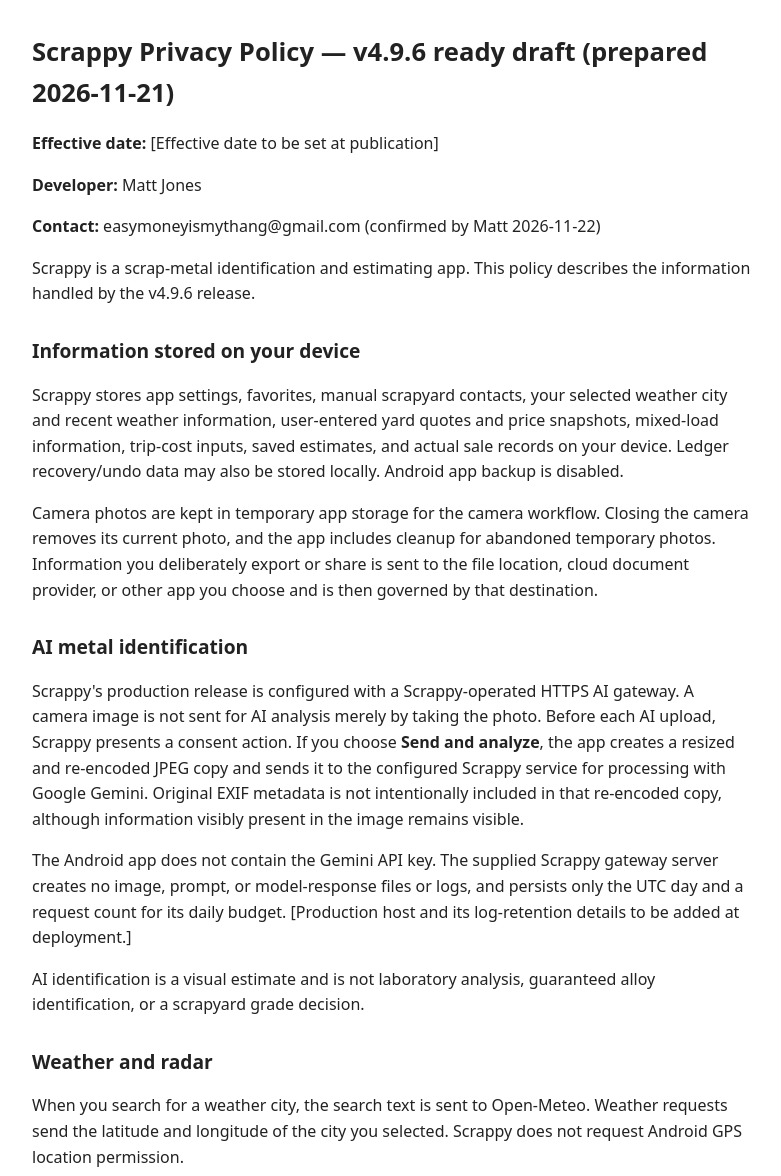
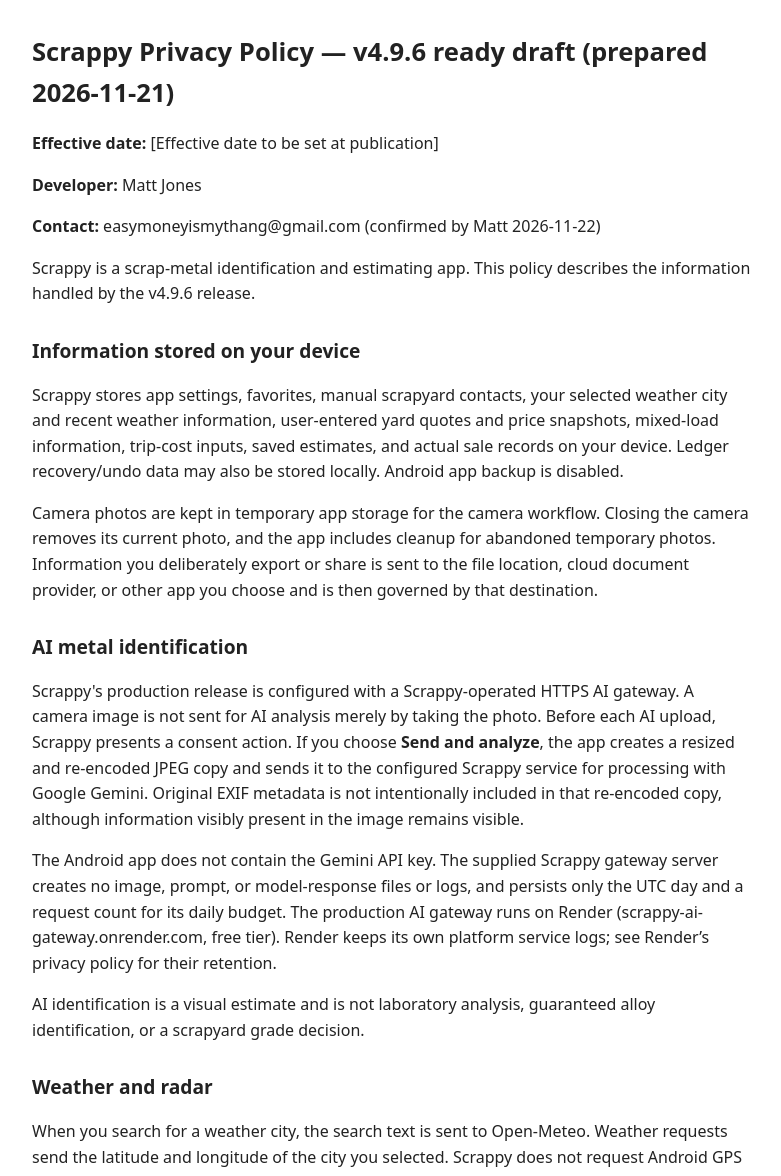
Before and after one commit to easymoneyismythang/Scrappy, a plain HTML site: page docs/privacy-policy.html in a window 1280 px wide. Shown: the top 1176 px of the page, without its empty margins (248-1029 px from the left). Drawn offline with Linux system fonts and the light colour scheme.

Commit message:
Fill production host (Render) in privacy policy

```diff
--- a/docs/privacy-policy.html
+++ b/docs/privacy-policy.html
@@ -16,7 +16,7 @@
 <h2>AI metal identification</h2>
 <p>Scrappy's production release is configured with a Scrappy-operated HTTPS AI gateway. A camera image is not sent for AI analysis merely by taking the photo. Before each AI upload, Scrappy presents a consent action. If you choose <strong>Send and analyze</strong>, the app creates a resized and re-encoded JPEG copy and sends it to the configured Scrappy service for processing with Google Gemini. Original EXIF metadata is not intentionally included in that re-encoded copy, although information visibly present in the image remains visible.</p>
 
-<p>The Android app does not contain the Gemini API key. The supplied Scrappy gateway server creates no image, prompt, or model-response files or logs, and persists only the UTC day and a request count for its daily budget. [Production host and its log-retention details to be added at deployment.]</p>
+<p>The Android app does not contain the Gemini API key. The supplied Scrappy gateway server creates no image, prompt, or model-response files or logs, and persists only the UTC day and a request count for its daily budget. The production AI gateway runs on Render (scrappy-ai-gateway.onrender.com, free tier). Render keeps its own platform service logs; see Render’s privacy policy for their retention.</p>
 
 <p>AI identification is a visual estimate and is not laboratory analysis, guaranteed alloy identification, or a scrapyard grade decision.</p>
 
```
